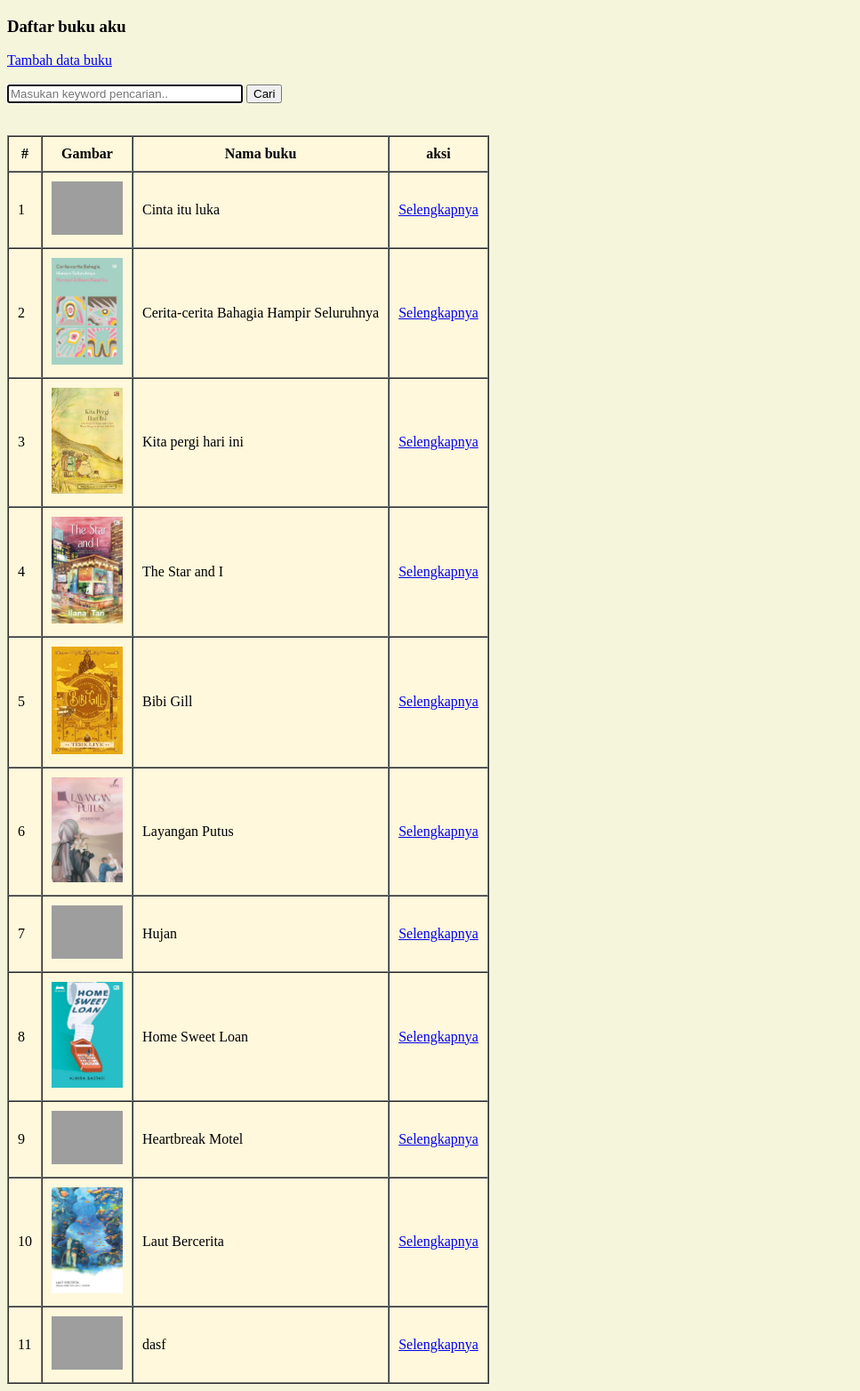
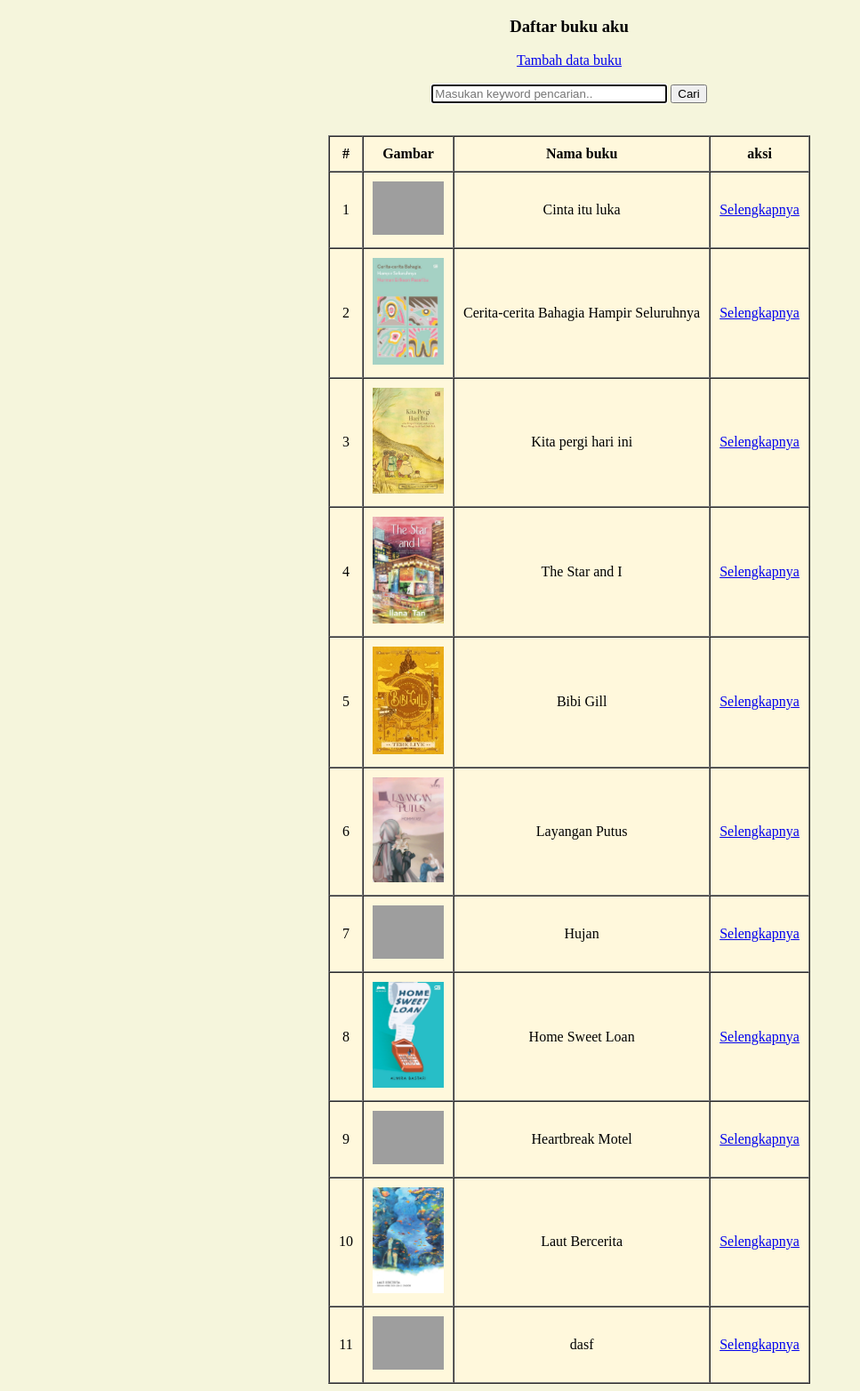
Before and after one commit to Dika007/prakweb_c_203040163, a PHP site: page /coba.php in a window 1280 px wide. Shown: the whole page at 89% size, without its empty margins (0-967 px from the left). Run offline with PHP 8.4, Linux system fonts and the light colour scheme; data comes from the database, SQL or seed files in the repository; grey boxes are pictures that could not be loaded.

Commit message:
mengubah tampilan ke tengah

```diff
--- a/pw/coba.php
+++ b/pw/coba.php
@@ -50,7 +50,7 @@ if (isset($_POST['cari'])) {
   <br><br>
 
 
-  <table border="1" cellpadding="10" cellspacing="0">
+  <table border="1" cellpadding="10" cellspacing="0" align="center">
     <tr>
       <th>#</th>
       <th>Gambar</th>
--- a/pw/style.css
+++ b/pw/style.css
@@ -1,9 +1,9 @@
 body {
   background: Beige;
-
+  text-align: center;
 }
 
 table {
   background: Cornsilk;
-
+  align: center;
 }
```
